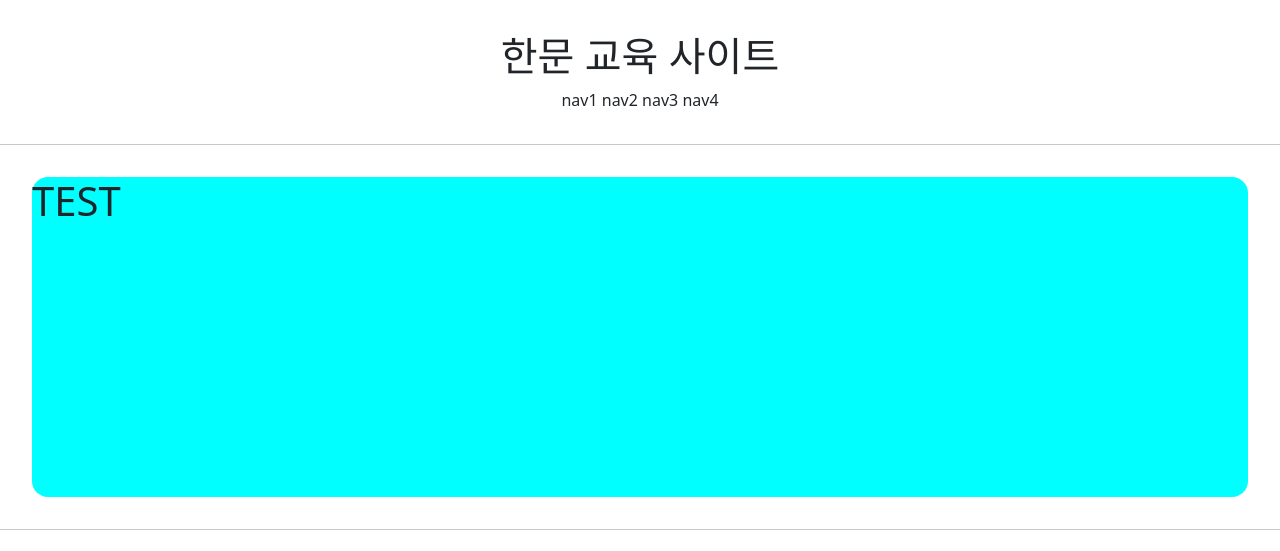
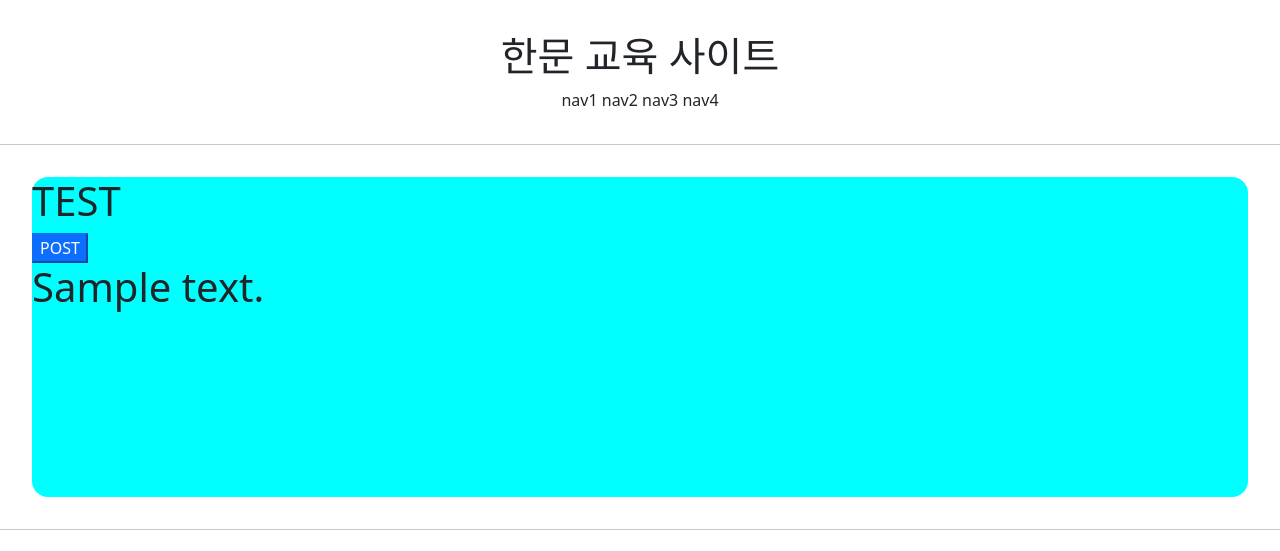
Before and after one commit to airhac/reportDjango, a Django app: template reportapp/templates/reportapp/hello_world.html in a window 1280 px wide. Shown: the top 551 px of the page. Run offline with Django 3.2, Linux system fonts and the light colour scheme; the template is opened without the code that fills it: most values are stand-ins (such as "Sample title", 1, 10 or a date in 2020); some web fonts are replaced.

Commit message:
7월 23일 재복습 2 1.  CSS, Style, google font 2.  Model 생성, DB연동

```diff
--- a/reportapp/templates/reportapp/hello_world.html
+++ b/reportapp/templates/reportapp/hello_world.html
@@ -6,6 +6,16 @@
         <h1>
             TEST
         </h1>
+    <form action="/reports/hello_world/" method="post">{# 우선 요청을 하려는 주소를 넣어 주어야한다. post를 사용할 것이다를 명시 #}
+        {# 어떠한 interaction, event 가 있어야 서버로 요청이 보내진다. #}
+        {%  csrf_token %}
+        <input type="submit" class="'btn btn-primary" value="POST">
+    </form>
+        {# 서버에게 보내는 요청 명세서, 어떤 글이나 파일을 첨부하는 모든 데이터들이 이 form 안에 다 들어간다#}
+        <h1>
+            {{ text }}{# 이데이터 이름을 명시해주면 text가 존재한다면 return 해준다.#}
+        </h1>
+
     </div>
 
 {% endblock %}
--- a/reportapp/views.py
+++ b/reportapp/views.py
@@ -3,4 +3,8 @@ from django.shortcuts import render
 
 # Create your views here.
 def hello_world(request):
-    return render(request, 'reportapp/hello_world.html')#template이름을 적어준다.
+
+    if request.method == "POST":
+        return render(request, 'reportapp/hello_world.html', context={'text':'POST METHOD!'})#template이름을 적어준다.
+    else:
+        return render(request, 'reportapp/hello_world.html', context={'text': 'GET METHOD!'})
```
